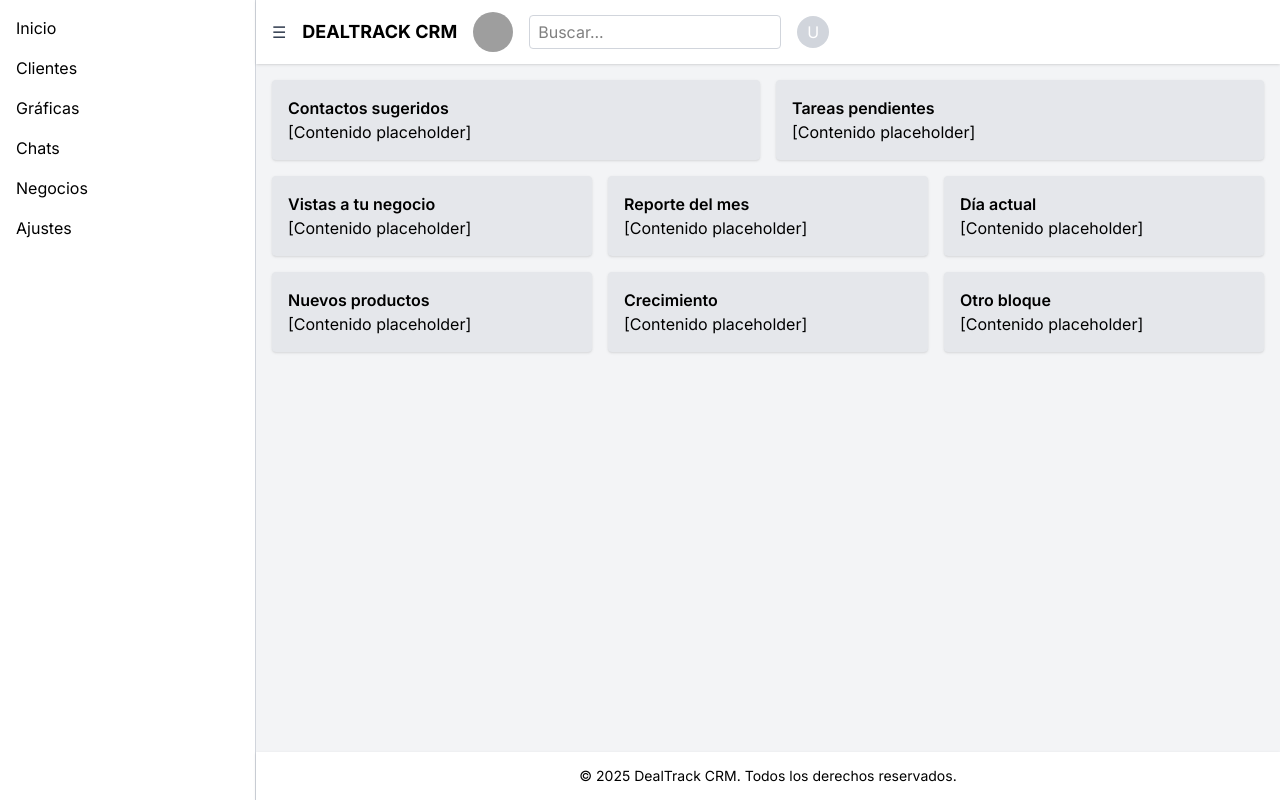
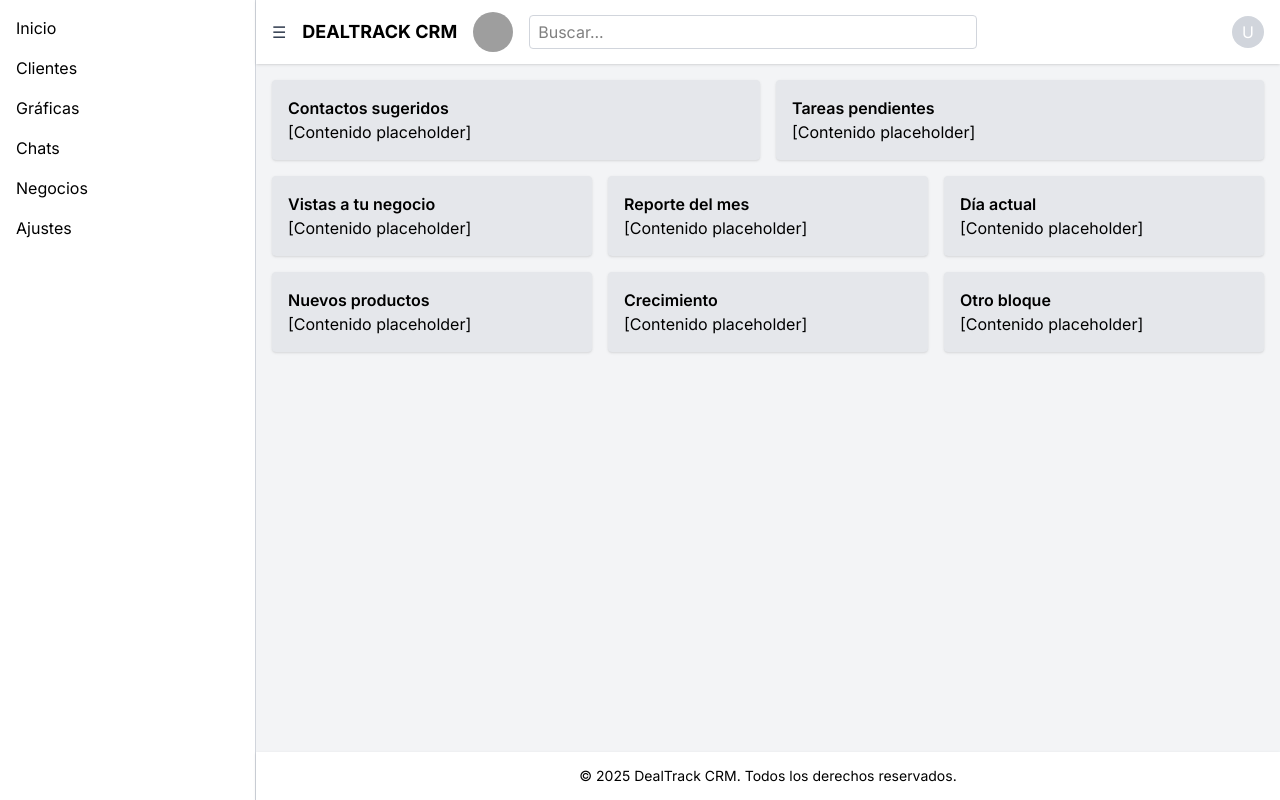
Before and after one commit to Cisne-jpg/reto_CRM, a Next.js app: page / in a window 1280 px wide. Built offline with nearby package versions, Linux system fonts and the light colour scheme; grey boxes are pictures that could not be loaded.

Commit message:
version2.1

```diff
--- a/src/app/Components/Header.tsx
+++ b/src/app/Components/Header.tsx
@@ -25,15 +25,15 @@ export default function Header({ onToggleSidebar }: HeaderProps) {
         className="h-10 w-10 rounded-full object-cover mr-4"
       />
 
-      {/* Barra de búsqueda */}
+      {/* Barra de búsqueda centrada */}
       <input
         type="text"
         placeholder="Buscar..."
-        className="border border-gray-300 rounded px-2 py-1 text-black mr-4"
+        className="border border-gray-300 rounded px-2 py-1 text-black flex-grow max-w-md"
       />
 
-      {/* Ícono de usuario */}
-      <div className="bg-gray-300 w-8 h-8 rounded-full flex items-center justify-center text-white">
+      {/* Ícono de usuario alineado a la derecha */}
+      <div className="bg-gray-300 w-8 h-8 rounded-full flex items-center justify-center text-white ml-auto">
         U
       </div>
     </header>
```
